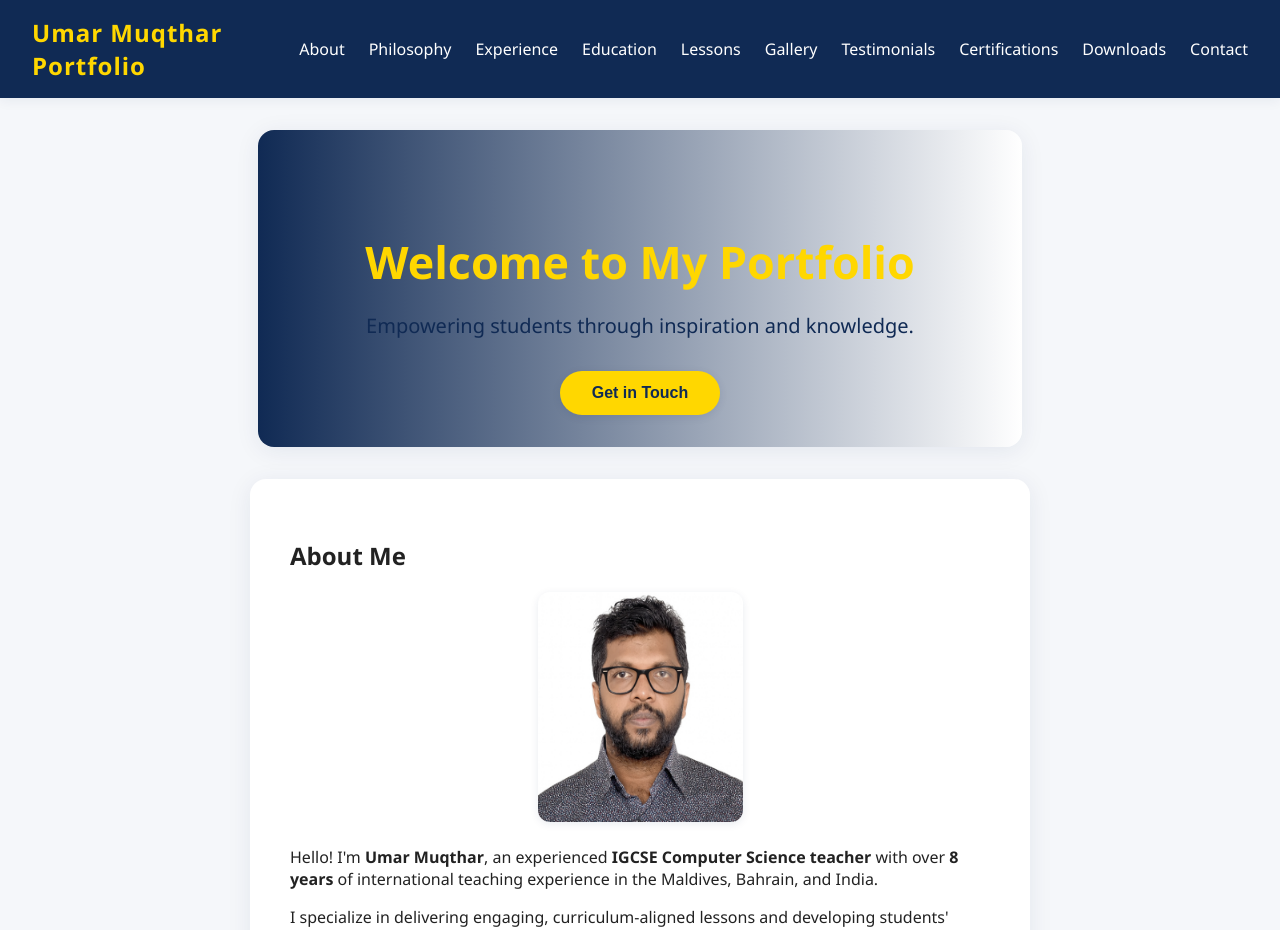
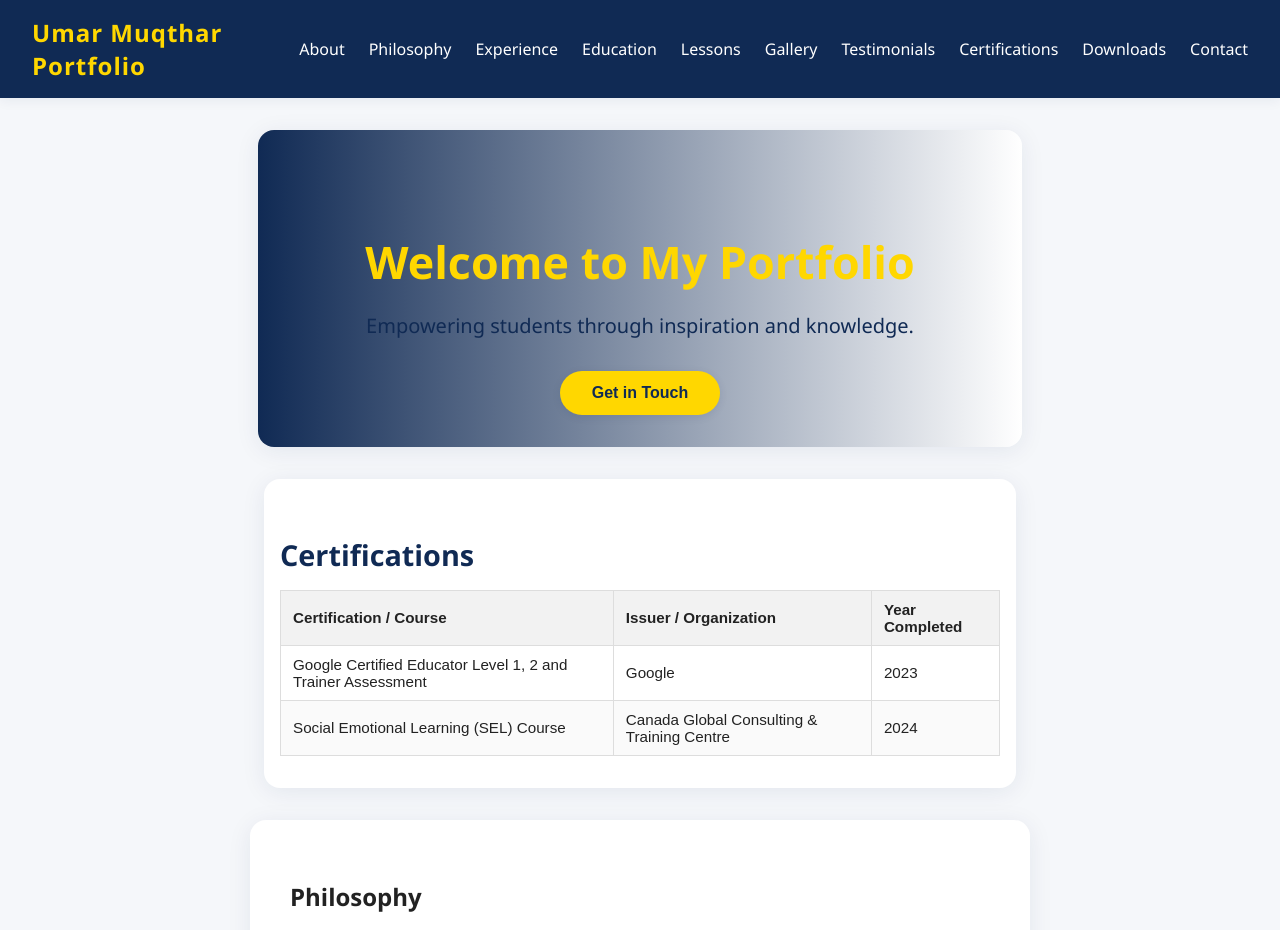
Before and after one commit to umar2752018/my-portfolio, a Next.js app: page / in a window 1280 px wide. Shown: the top 930 px of the page. Built offline with nearby package versions, Linux system fonts and the light colour scheme.

Commit message:
Table final

```diff
--- a/components/About.js
+++ b/components/About.js
@@ -1,27 +1,88 @@
-import Image from 'next/image';
+"use client";
 
-export default function About() {
+export default function Certifications() {
+  const certifications = [
+    {
+      name: "Google Certified Educator Level 1, 2 and Trainer Assessment",
+      issuer: "Google",
+      year: "2023",
+    },
+    {
+      name: "Social Emotional Learning (SEL) Course",
+      issuer: "Canada Global Consulting & Training Centre",
+      year: "2024",
+    },
+  ];
+
   return (
-    <section id="about">
-      <h1>About Me</h1>
-      <Image
-        src="/images/profile.jpg"
-        alt="Umar Muqthar Profile"
-        width="205"
-        height="230"
-      />
-      <p>
-        Hello! I'm <strong>Umar Muqthar</strong>, an experienced <strong>IGCSE Computer Science teacher</strong> with over <strong>8 years</strong> of international teaching experience in the Maldives, Bahrain, and India.
-      </p>
-      <p>
-        I specialize in delivering engaging, curriculum-aligned lessons and developing students' computational thinking, problem-solving abilities, and programming skills. My teaching approach emphasizes creativity, collaboration, and real-world applications.
-      </p>
-      <p>
-        Qualified with a <strong>Master of Computer Application</strong> and a <strong>Bachelor of Computer Science</strong>, I am passionate about making computer science accessible and inspiring the next generation of tech leaders.
-      </p>
-      <p>
-        <em>Let's build the future together—one line of code at a time!</em>
-      </p>
+    <section id="certifications">
+      <h2>Certifications</h2>
+
+      <div className="table-container">
+        <table>
+          <thead>
+            <tr>
+              <th>Certification / Course</th>
+              <th>Issuer / Organization</th>
+              <th>Year Completed</th>
+            </tr>
+          </thead>
+          <tbody>
+            {certifications.map((cert, index) => (
+              <tr key={index}>
+                <td>{cert.name}</td>
+                <td>{cert.issuer}</td>
+                <td>{cert.year}</td>
+              </tr>
+            ))}
+          </tbody>
+        </table>
+      </div>
+
+      <style jsx>{`
+        section {
+          padding: 2rem 1rem; /* match About padding */
+          max-width: 720px; /* a common width for text content */
+          margin: 0 auto; /* center align the section */
+        }
+
+        h2 {
+          font-size: 1.8rem;
+          margin-bottom: 1rem;
+        }
+
+        .table-container {
+          overflow-x: auto;
+        }
+
+        table {
+          width: 100%;
+          border-collapse: collapse;
+          font-family: Arial, sans-serif;
+          font-size: 0.95rem;
+        }
+
+        th,
+        td {
+          border: 1px solid #ddd;
+          padding: 10px 12px;
+          text-align: left;
+        }
+
+        th {
+          background-color: #f2f2f2;
+          font-weight: 600;
+        }
+
+        tr:nth-child(even) {
+          background-color: #fafafa;
+        }
+
+        tr:hover {
+          background-color: #f1f1f1;
+          transition: background-color 0.2s ease;
+        }
+      `}</style>
     </section>
   );
 }
```
